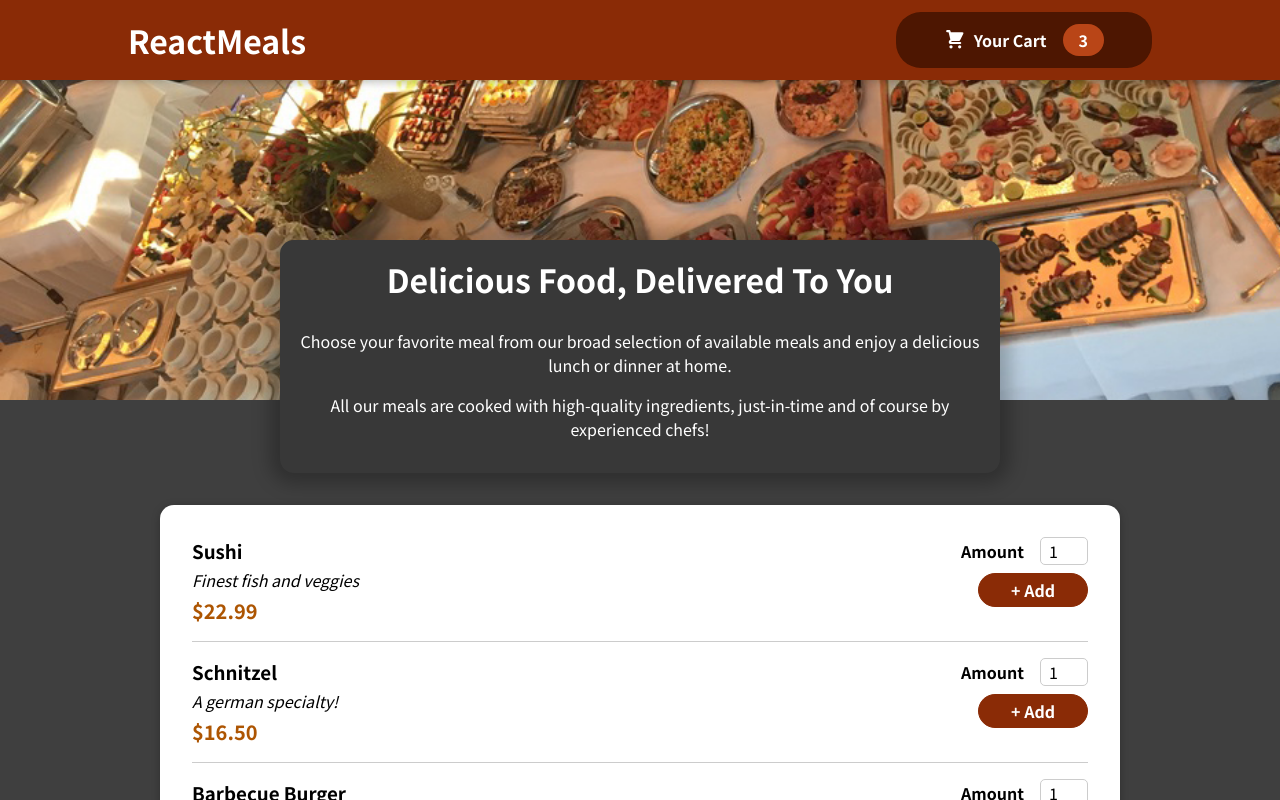
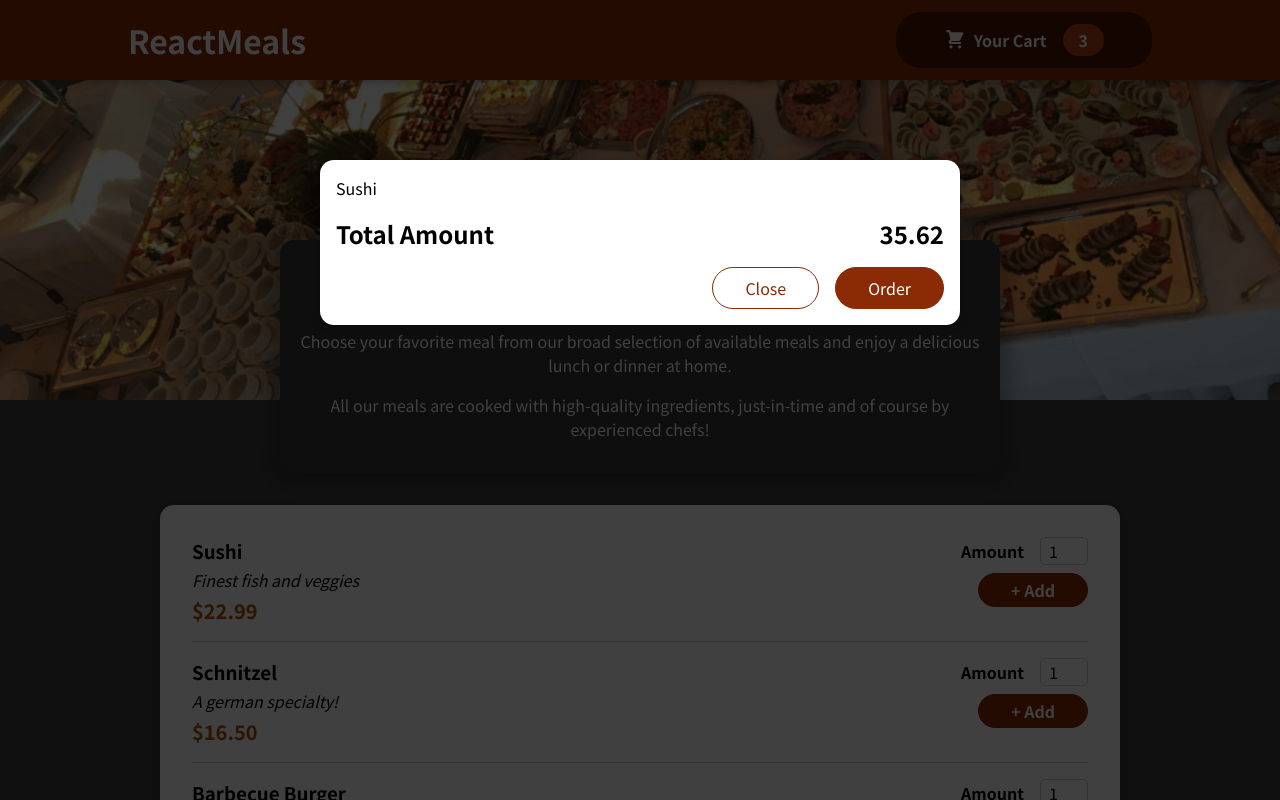
Before and after one commit to jripke74/react-0030, a React (Create React App) app: page / in a window 1280 px wide. Shown: the top 800 px of the page. Built offline with nearby package versions, Linux system fonts and the light colour scheme; the HTML template or start-up script is replaced by a standard one.

Commit message:
add modal

```diff
--- a/public/index.html
+++ b/public/index.html
@@ -28,6 +28,7 @@
   </head>
   <body>
     <noscript>You need to enable JavaScript to run this app.</noscript>
+    <div id="overlays"></div>
     <div id="root"></div>
     <!--
       This HTML file is a template.
--- a/src/App.js
+++ b/src/App.js
@@ -2,10 +2,12 @@
 
 import Header from './components/Layout/Header';
 import Meals from './components/Meals/Meals';
+import Cart from './components/Cart/Cart';
 
 function App() {
   return (
     <Fragment>
+      <Cart />
       <Header />
       <main>
         <Meals />
--- a/src/components/Cart/Cart.js
+++ b/src/components/Cart/Cart.js
@@ -1,3 +1,4 @@
+import Modal from '../UI/Modal';
 import classes from './Cart.module.css';
 
 const Cart = () => {
@@ -9,25 +10,24 @@
           name: 'Sushi',
           amount: 2,
           price: 12.99,
-        },
-      ].map((item) => {
-        <li>{item.name}</li>;
-      })}
+        }].map((item) => (
+          <li>{item.name}</li>
+        ))}
     </ul>
   );
 
   return (
-    <div>
+    <Modal>
       {cartItems}
       <div className={classes.total}>
-        <spane>Total Amount</spane>
+        <span>Total Amount</span>
         <span>35.62</span>
       </div>
       <div className={classes.actions}>
         <button className={classes['button--alt']}>Close</button>
         <button className={classes.button}>Order</button>
       </div>
-    </div>
+    </Modal>
   );
 };
 
--- /dev/null
+++ b/src/components/UI/Modal.js
@@ -0,0 +1,32 @@
+import { Fragment } from 'react';
+import ReactDOM from 'react-dom';
+
+import classes from './Modal.module.css';
+
+const Backdrop = () => {
+  return <div className={classes.backdrop} />;
+};
+
+const ModalOverlay = (props) => {
+  return (
+    <div className={classes.modal}>
+      <div className={classes.content}>{props.children}</div>
+    </div>
+  );
+};
+
+const portalElemant = document.getElementById('overlays');
+
+const Modal = (props) => {
+  return (
+    <Fragment>
+      {ReactDOM.createPortal(<Backdrop />, portalElemant)}
+      {ReactDOM.createPortal(
+        <ModalOverlay>{props.children}</ModalOverlay>,
+        portalElemant
+      )}
+    </Fragment>
+  );
+};
+
+export default Modal;
--- /dev/null
+++ b/src/components/UI/Modal.module.css
@@ -0,0 +1,40 @@
+.backdrop {
+  position: fixed;
+  top: 0;
+  left: 0;
+  width: 100%;
+  height: 100vh;
+  z-index: 20;
+  background-color: rgba(0, 0, 0, 0.75);
+}
+
+.modal {
+  position: fixed;
+  top: 20vh;
+  left: 5%;
+  width: 90%;
+  background-color: white;
+  padding: 1rem;
+  border-radius: 14px;
+  box-shadow: 0 2px 8px rgba(0, 0, 0, 0.25);
+  z-index: 30;
+  animation: slide-down 300ms ease-out forwards;
+}
+
+@media (min-width: 768px) {
+  .modal {
+    width: 40rem;
+    left: calc(50% - 20rem);
+  }
+}
+
+@keyframes slide-down {
+  from {
+    opacity: 0;
+    transform: translateY(-3rem);
+  }
+  to {
+    opacity: 1;
+    transform: translateY(0);
+  }
+}
```
